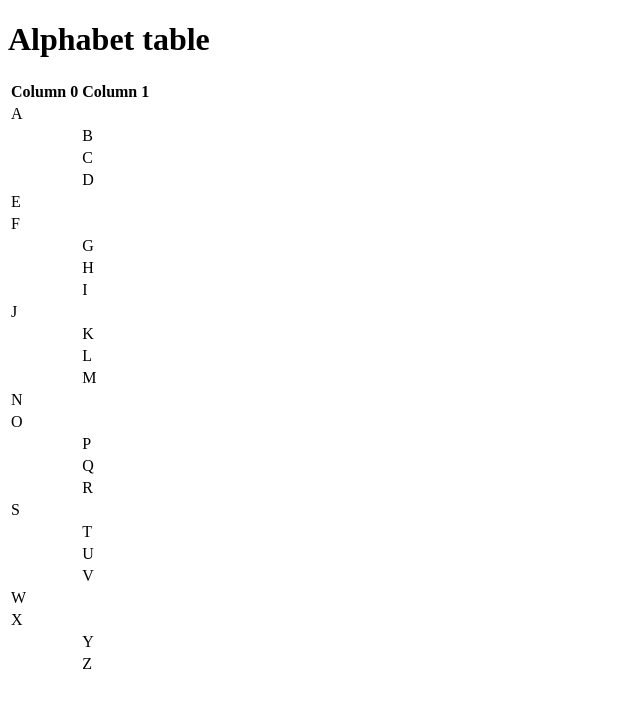
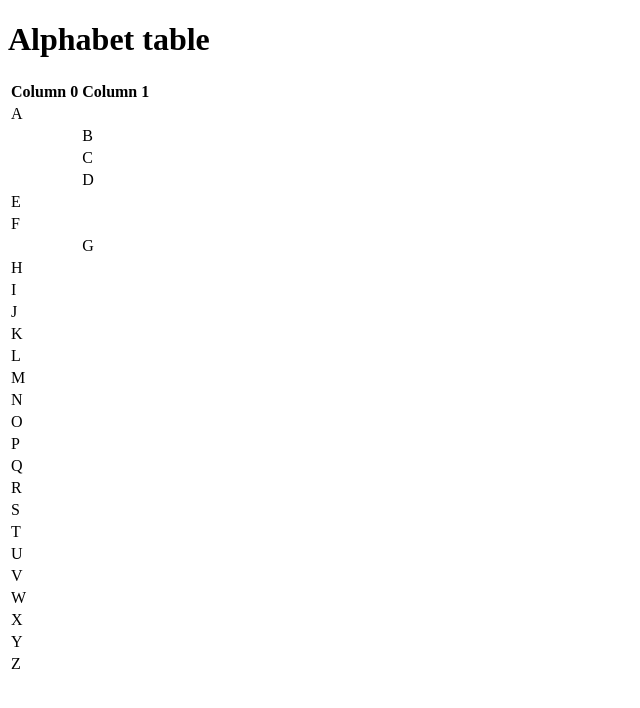
Before and after one commit to comp426-2022-fall/a01-msnallak, a website: page public/index.html in a window 1280 px wide. Shown: the whole page, without its empty margins (0-640 px from the left). Drawn offline with Linux system fonts and the light colour scheme.

Commit message:
alphabet alignment

```diff
--- a/public/index.html
+++ b/public/index.html
@@ -37,22 +37,22 @@
     						<td></td><td>G</td>
   					</tr>
   					<tr>
-    						<td></td><td>H</td>
+    						<td>H</td><td></td>
   					</tr>
                     <tr>
-    						<td></td><td>I</td>
+    						<td>I</td><td></td>
   					</tr>
                     <tr>
     						<td>J</td><td></td>
   					</tr>
                     <tr>
-    						<td></td><td>K</td>
+    						<td>K</td><td></td>
   					</tr>
                     <tr>
-    						<td></td><td>L</td>
+    						<td>L</td><td></td>
   					</tr>
                     <tr>
-    						<td></td><td>M</td>
+    						<td>M</td><td></td>
   					</tr>
                     <tr>
     						<td>N</td><td></td>
@@ -61,25 +61,25 @@
     						<td>O</td><td></td>
   					</tr>
                     <tr>
-    						<td></td><td>P</td>
+    						<td>P</td><td></td>
   					</tr>
                     <tr>
-    						<td></td><td>Q</td>
+    						<td>Q</td><td></td>
   					</tr>
                     <tr>
-    						<td></td><td>R</td>
+    						<td>R</td><td></td>
   					</tr>
                     <tr>
     						<td>S</td><td></td>
   					</tr>
                     <tr>
-    						<td></td><td>T</td>
+    						<td>T</td><td></td>
   					</tr>
                     <tr>
-    						<td></td><td>U</td>
+    						<td>U</td><td></td>
   					</tr>
                     <tr>
-    						<td></td><td>V</td>
+    						<td>V</td><td></td>
   					</tr>
                     <tr>
     						<td>W</td><td></td>
@@ -88,11 +88,12 @@
     						<td>X</td><td></td>
   					</tr>
                     <tr>
-    						<td></td><td>Y</td>
+    						<td>Y</td><td></td>
   					</tr>
                     <tr>
-    						<td></td><td>Z</td>
+    						<td>Z</td><td></td>
   					</tr>
+
 				</tbody>
 			</table>
         	</div>
```
Lines whose indentation alone changed are shown as unchanged.
